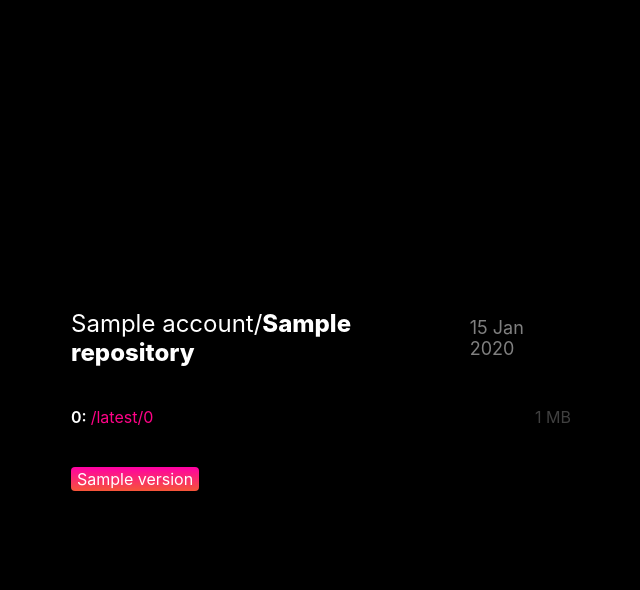
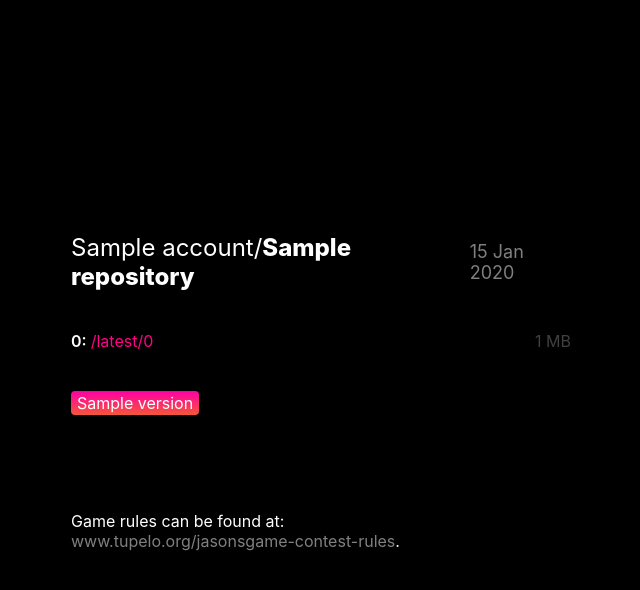
Before and after one commit to vercel/hazel, a Node project: template views/index.hbs in a window 1280 px wide. Shown: the top 590 px of the page, without its empty margins (319-959 px from the left). Run offline with Node 20 templates, Linux system fonts and the light colour scheme; the template is opened without the code that fills it: most values are stand-ins (such as "Sample title", 1, 10 or a date in 2020).

Commit message:
Add link to game rules

```diff
--- a/views/index.hbs
+++ b/views/index.hbs
@@ -120,6 +120,11 @@
         text-align: center;
         flex-grow: 1;
       }
+
+      #rules-link {
+        padding-top: 40px;
+        width: 100%;
+      }
     </style>
   </head>
 
@@ -145,6 +150,12 @@
             {{!-- <a id="release-notes" href={{releaseNotes}}>Release Notes</a>
             <a id="all-releases" href={{allReleases}}>All Releases</a>
             <a href={{github}}>GitHub</a> --}}
+            <div id="rules-link">
+              <p>
+                Game rules can be found at:<br/>
+                <a href="https://www.tupelo.org/jasonsgame-contest-rules">www.tupelo.org/jasonsgame-contest-rules</a>.
+              </p>
+            </div>
           </footer>
       </main>
     </div>
```
